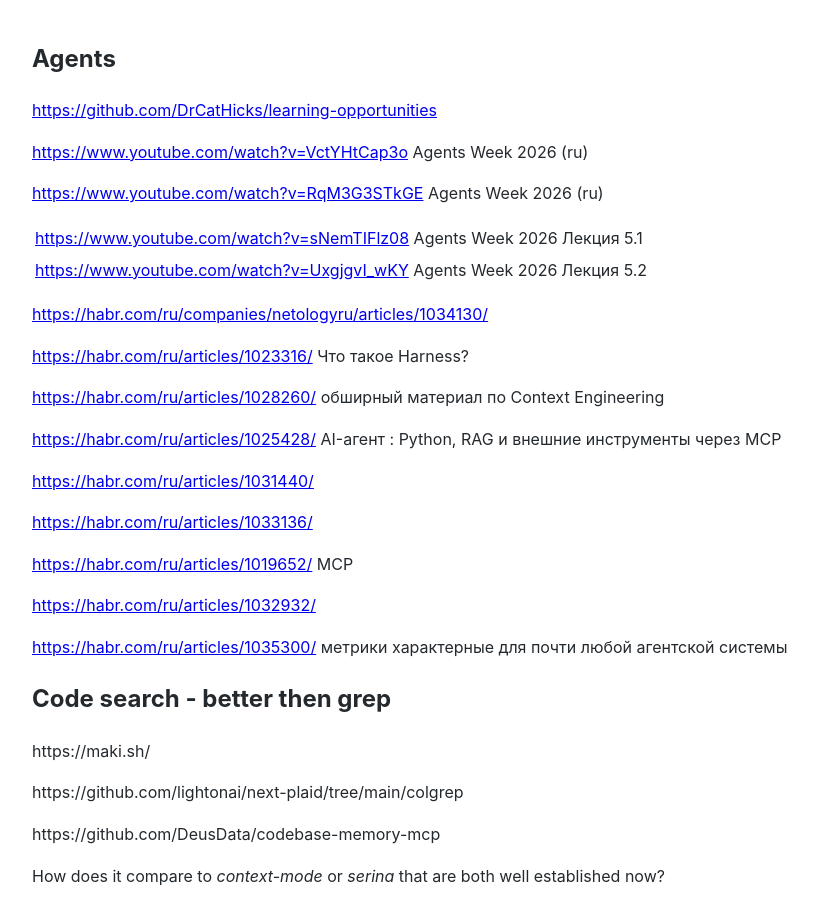
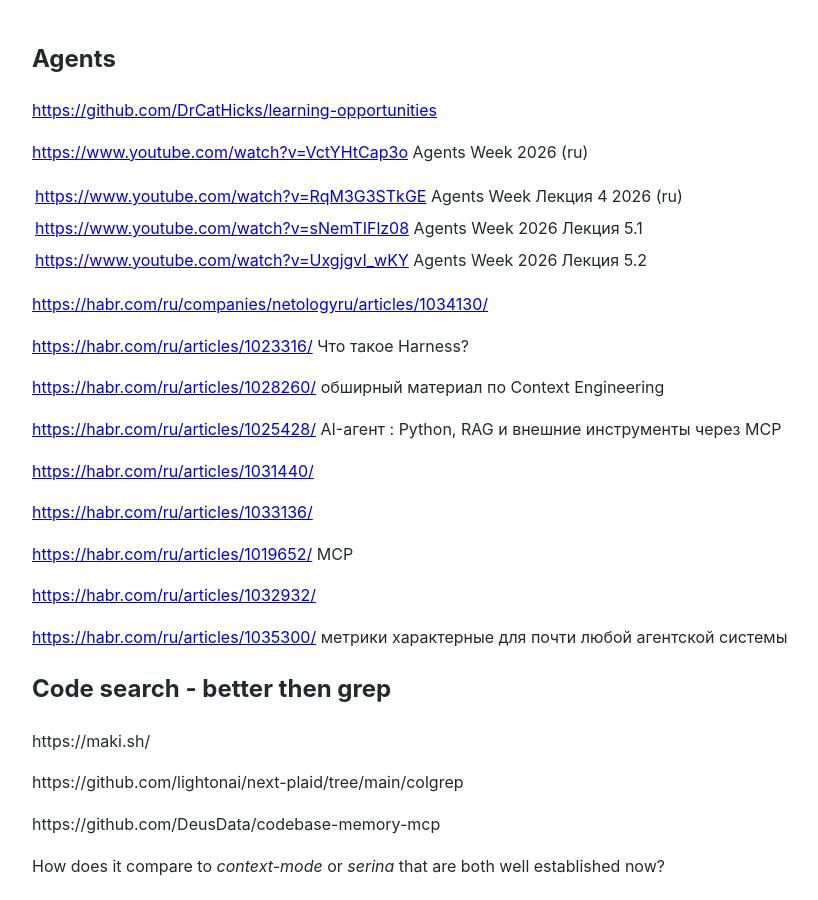
Before and after one commit to Michael-Lubinsky/michael-lubinsky.github.com, a Jekyll site: the page built from ml/agent.md, in a window 1280 px wide and 900 px high. Shown: the whole window, without its empty margins (158-976 px from the left). Built offline with Jekyll 4.4.1, drawn with Linux system fonts in a browser that asks for light colours; our own code applies the rules of GitHub Pages for plain Markdown files.

Commit message:
Update agent.md

```diff
--- a/ml/agent.md
+++ b/ml/agent.md
@@ -6,7 +6,7 @@
 
 
 
-<https://www.youtube.com/watch?v=RqM3G3STkGE>  Agents Week 2026 (ru)
+<https://www.youtube.com/watch?v=RqM3G3STkGE>  Agents Week | Лекция 4 | 2026 (ru)
 
 <https://www.youtube.com/watch?v=sNemTIFlz08> Agents Week 2026 | Лекция 5.1
 
```
